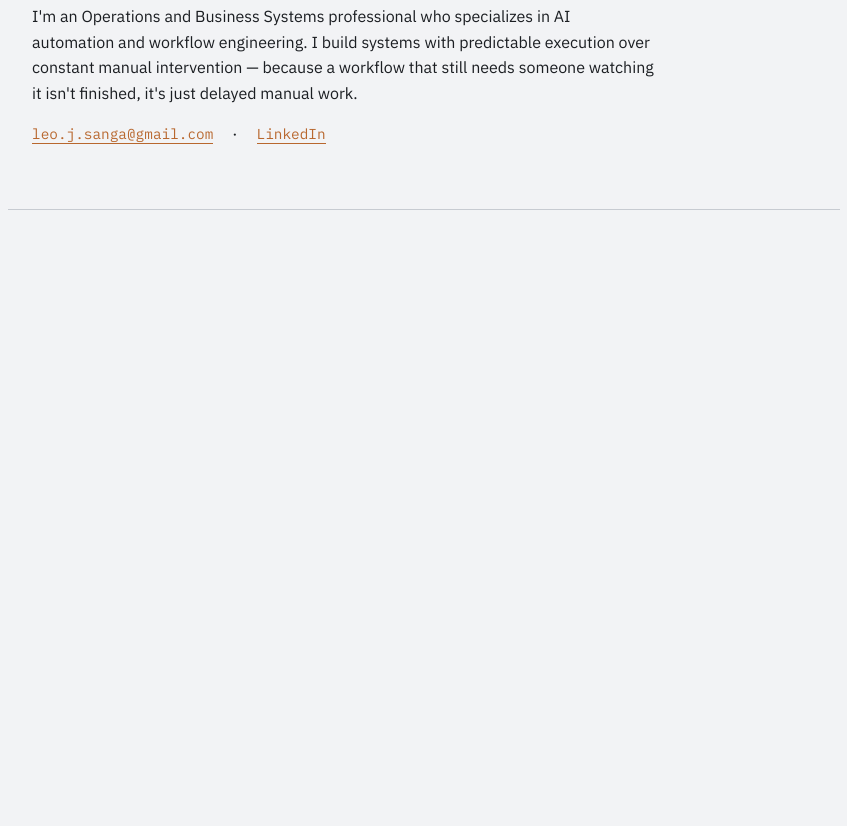
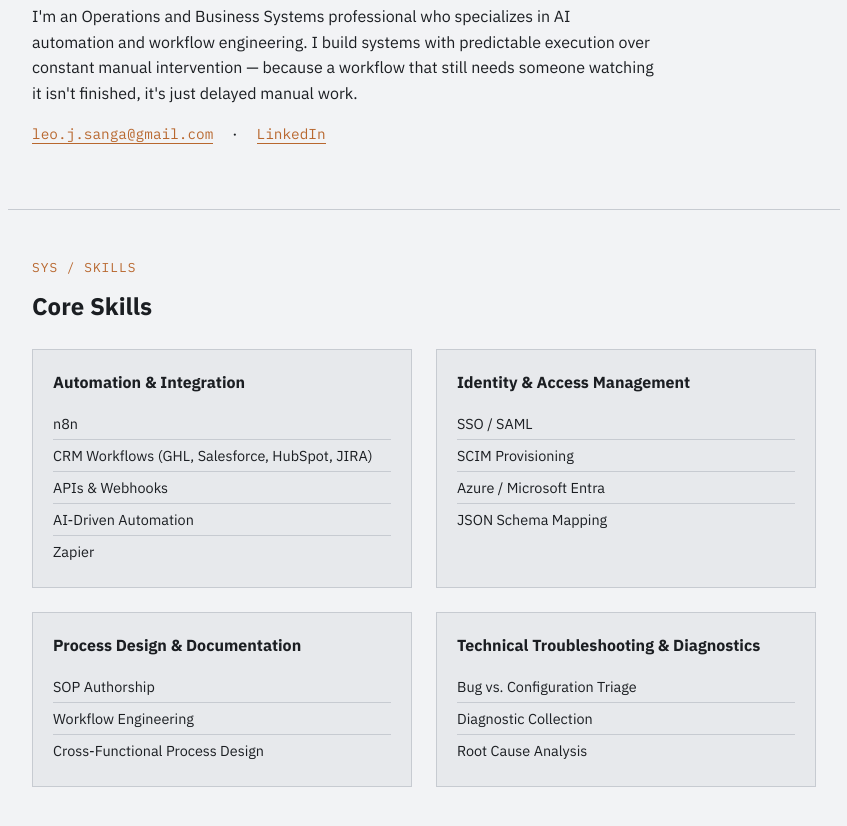
Before and after one commit to leosanga/portfolio, a plain HTML site: page index.html in a window 1280 px wide. Shown: the part 194-1020 px from the top of the page, without its empty margins (216-1063 px from the left). Before the commit the page ends 800 px from the top, so only its background shows below. Drawn offline with Linux system fonts and the light colour scheme.

Commit message:
Add Core Skills section

```diff
--- a/index.html
+++ b/index.html
@@ -28,6 +28,48 @@
   </p>
 </header>
 
-<!-- Sections continue below: Core Skills, Featured Projects, More Projects, Experience, Footer -->
+<section class="section">
+  <p class="eyebrow">Sys / Skills</p>
+  <h2>Core Skills</h2>
+  <div class="skills-grid">
+    <div class="skill-group">
+      <h3>Automation &amp; Integration</h3>
+      <ul>
+        <li>n8n</li>
+        <li>CRM Workflows (GHL, Salesforce, HubSpot, JIRA)</li>
+        <li>APIs &amp; Webhooks</li>
+        <li>AI-Driven Automation</li>
+        <li>Zapier</li>
+      </ul>
+    </div>
+    <div class="skill-group">
+      <h3>Identity &amp; Access Management</h3>
+      <ul>
+        <li>SSO / SAML</li>
+        <li>SCIM Provisioning</li>
+        <li>Azure / Microsoft Entra</li>
+        <li>JSON Schema Mapping</li>
+      </ul>
+    </div>
+    <div class="skill-group">
+      <h3>Process Design &amp; Documentation</h3>
+      <ul>
+        <li>SOP Authorship</li>
+        <li>Workflow Engineering</li>
+        <li>Cross-Functional Process Design</li>
+      </ul>
+    </div>
+    <div class="skill-group">
+      <h3>Technical Troubleshooting &amp; Diagnostics</h3>
+      <ul>
+        <li>Bug vs. Configuration Triage</li>
+        <li>Diagnostic Collection</li>
+        <li>Root Cause Analysis</li>
+      </ul>
+    </div>
+  </div>
+</section>
+
+<!-- Sections continue below: Featured Projects, More Projects, Experience, Footer -->
 </body>
 </html>
--- a/style.css
+++ b/style.css
@@ -85,3 +85,39 @@ a:focus-visible, summary:focus-visible, details:focus-visible {
   font-family: var(--font-mono);
   font-size: 0.9rem;
 }
+
+/* ---- Core Skills ---- */
+.skills-grid {
+  display: grid;
+  grid-template-columns: repeat(2, 1fr);
+  gap: 1.5rem;
+  margin-top: 1.5rem;
+}
+
+.skill-group {
+  background: var(--color-panel);
+  border: 1px solid var(--color-line);
+  padding: 1.25rem;
+}
+
+.skill-group h3 {
+  font-size: 1rem;
+  margin-bottom: 0.75rem;
+}
+
+.skill-group ul {
+  margin: 0;
+  padding: 0;
+  list-style: none;
+  font-size: 0.9rem;
+}
+
+.skill-group li {
+  padding: 0.25rem 0;
+  border-top: 1px solid var(--color-line);
+}
+.skill-group li:first-child { border-top: none; }
+
+@media (max-width: 640px) {
+  .skills-grid { grid-template-columns: 1fr; }
+}
```
